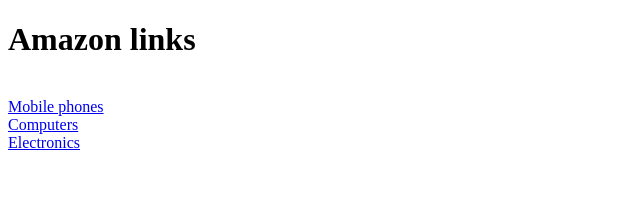
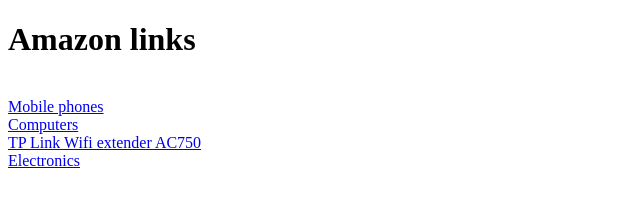
Before and after one commit to fahizyefzee/yefzee, a plain HTML site: page index.html in a window 1280 px wide. Shown: the whole page, without its empty margins (0-640 px from the left). Drawn offline with Linux system fonts and the light colour scheme.

Commit message:
Update index.html

```diff
--- a/index.html
+++ b/index.html
@@ -9,6 +9,8 @@
 <br/>
 <a target="_blank" href="https://www.amazon.ae/gp/browse.html?node=11497746031&amp;ref_=nav_em_pc_all_0_2_6_2&_encoding=UTF8&tag=yefzee04-21&linkCode=ur2&linkId=5721f093b95b52b002ab8e838b8822b7&camp=247&creative=1211">Computers</a>
 <br/>
+<a target="_blank" href="https://www.amazon.ae/TP-Link-Extender-750Mbps-Repeater-RE200/dp/B00NR2VMNC/ref=sr_1_5?crid=3QI8EMVQIRVZP&amp;keywords=wifi%252Bextender%252Bac750&amp;qid=1662470828&amp;sprefix=%252Caps%252C235&amp;sr=8-5&amp;th=1&_encoding=UTF8&tag=yefzee04-21&linkCode=ur2&linkId=1c85e4f98a1127722532ae832faf23e7&camp=247&creative=1211">TP Link Wifi extender AC750</a>
+<br/>
 <a target="_blank" href="https://www.amazon.ae/gp/browse.html?node=11601327031&amp;ref_=nav_em_elec_all_0_2_7_2&_encoding=UTF8&tag=yefzee04-21&linkCode=ur2&linkId=fb67f0841d5e6bd0e96b3aae8df08e00&camp=247&creative=1211">Electronics</a>
 </body>
 </html>
```
